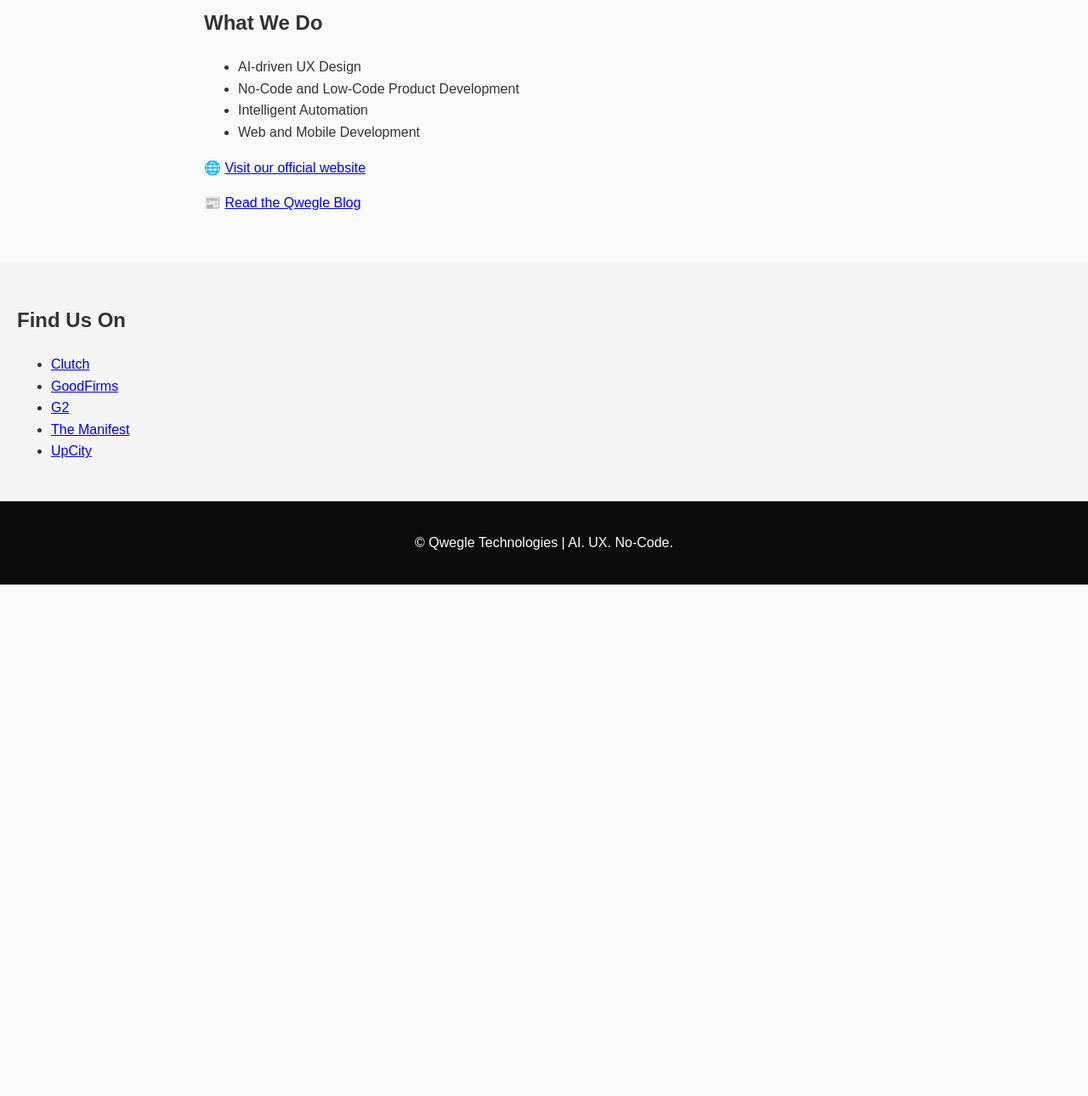
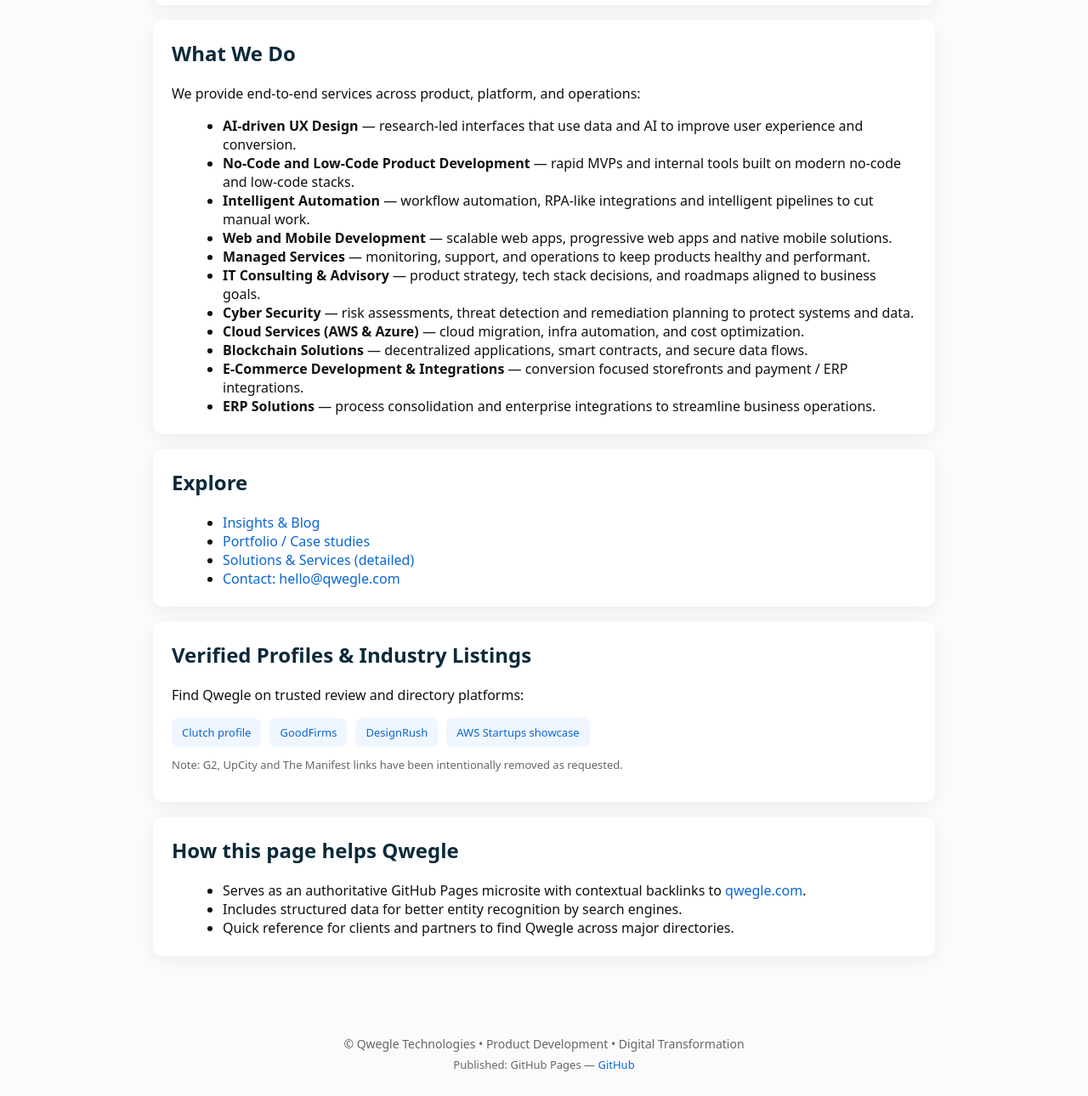
Before and after one commit to QwegleTechie/qwegle.github.io, a plain HTML site: page index.html in a window 1280 px wide. Shown: the part 377-1667 px from the top of the page at 85% size. Before the commit the page ends 1065 px from the top, so only its background shows below. Drawn offline with Linux system fonts and the light colour scheme.

Commit message:
index.html

```diff
--- a/index.html
+++ b/index.html
@@ -1,52 +1,126 @@
 <!DOCTYPE html>
 <html lang="en">
 <head>
-  <meta charset="UTF-8">
-  <meta name="viewport" content="width=device-width, initial-scale=1.0">
-  <meta name="description" content="Qwegle Technologies is a digital innovation company offering AI, UX design, and no-code development solutions for startups and enterprises.">
-  <meta property="og:title" content="Qwegle Technologies | AI, UX, and No-Code Solutions">
-  <meta property="og:description" content="Qwegle builds intelligent digital experiences through AI-driven design, automation, and no-code development.">
-  <meta property="og:image" content="https://www.qwegle.com/images/logo.png">
-  <meta property="og:url" content="https://www.qwegle.com/">
-  <meta name="twitter:card" content="summary_large_image">
-  <title>Qwegle Technologies | Official GitHub Page</title>
+  <meta charset="utf-8" />
+  <meta name="viewport" content="width=device-width,initial-scale=1" />
+  <title>Qwegle Technologies | Product Development & Digital Transformation</title>
+  <meta name="description" content="Qwegle Technologies delivers product development, AI-driven UX, no-code solutions, intelligent automation, managed services, cloud and blockchain to help businesses scale faster." />
+
+  <!-- Open Graph -->
+  <meta property="og:title" content="Qwegle Technologies | Product Development & Digital Transformation" />
+  <meta property="og:description" content="We build AI-driven UX, no-code products, intelligent automation, cloud & blockchain solutions and provide managed services to help businesses scale." />
+  <meta property="og:url" content="https://www.qwegle.com/" />
+  <meta property="og:type" content="website" />
+  <!-- Replace the image URL below with a valid Qwegle logo image URL if available -->
+  <meta property="og:image" content="https://www.qwegle.com/images/logo.png" />
+  <meta name="twitter:card" content="summary_large_image" />
+
+  <!-- Structured data -->
+  <script type="application/ld+json">
+  {
+    "@context": "https://schema.org",
+    "@type": "Organization",
+    "name": "Qwegle Technologies",
+    "url": "https://www.qwegle.com",
+    "logo": "https://www.qwegle.com/images/logo.png",
+    "sameAs": [
+      "https://clutch.co/profile/qwegle",
+      "https://www.goodfirms.co/company/qwegle",
+      "https://www.designrush.com/agency/profile/qwegle-inc",
+      "https://aws.amazon.com/startups/showcase/startup-details/bc344bdb-af74-482d-aa56-002e50eefccb",
+      "https://qwegle.github.io"
+    ],
+    "description": "Qwegle Technologies delivers product development and digital transformation solutions including AI-driven UX, no-code product development, intelligent automation, cloud, blockchain and managed services."
+  }
+  </script>
+
+  <style>
+    :root{--bg:#fbfbfb;--accent:#0b67d0;--muted:#666;--card:#ffffff}
+    body{font-family: system-ui,-apple-system,Segoe UI,Roboto,"Helvetica Neue",Arial; margin:0; background:var(--bg); color:#111}
+    header{background:linear-gradient(90deg,#061119 0%, #0b2a3a 100%); color:#fff; padding:36px 18px; text-align:center}
+    header h1{margin:0;font-size:28px;letter-spacing:0.2px}
+    header p{margin:8px 0 0;color:#cfe6ff}
+    main{max-width:920px;margin:28px auto;padding:20px}
+    .section{background:var(--card);border-radius:12px;box-shadow:0 6px 22px rgba(12,20,30,0.06);padding:22px;margin-bottom:18px}
+    h2{margin-top:0;color:#0b2a3a}
+    ul{margin:8px 0 0 20px}
+    a{color:var(--accent);text-decoration:none}
+    footer{padding:18px;text-align:center;color:var(--muted);font-size:14px}
+    .badges{display:flex;gap:10px;flex-wrap:wrap}
+    .badge{background:#f0f6ff;padding:8px 12px;border-radius:8px;font-size:13px}
+    @media (max-width:600px){header h1{font-size:20px}}
+  </style>
 </head>
-
-<body style="font-family: Arial, sans-serif; line-height: 1.6; margin: 0; padding: 0; background: #fafafa; color: #333;">
-  <header style="background:#0b0b0b; color:#fff; padding: 30px 15px; text-align:center;">
+<body>
+  <header>
     <h1>Qwegle Technologies</h1>
-    <p>Digital innovation through AI, UX, and No-Code solutions.</p>
+    <p>Product development and digital transformation that simplifies operations, improves efficiency, and helps businesses scale.</p>
   </header>
 
-  <main style="max-width:800px; margin:auto; padding:40px 20px;">
-    <h2>About Qwegle</h2>
-    <p>Qwegle Technologies builds smarter digital products through AI-driven design and no-code development. We work with startups, enterprises, and innovators to create intuitive products that scale with simplicity.</p>
+  <main>
+    <section class="section" id="about">
+      <h2>About Qwegle</h2>
+      <p>Qwegle blends design, engineering, and strategy to build product-centric solutions for startups and enterprises. We focus on practical innovation: delivering measurable outcomes with clarity and speed.</p>
+      <p><strong>Website:</strong> <a href="https://www.qwegle.com" target="_blank" rel="noopener noreferrer">https://www.qwegle.com</a></p>
+    </section>
 
-    <h2>What We Do</h2>
-    <ul>
-      <li>AI-driven UX Design</li>
-      <li>No-Code and Low-Code Product Development</li>
-      <li>Intelligent Automation</li>
-      <li>Web and Mobile Development</li>
-    </ul>
+    <section class="section" id="services">
+      <h2>What We Do</h2>
+      <p>We provide end-to-end services across product, platform, and operations:</p>
+      <ul>
+        <li><strong>AI-driven UX Design</strong> — research-led interfaces that use data and AI to improve user experience and conversion.</li>
+        <li><strong>No-Code and Low-Code Product Development</strong> — rapid MVPs and internal tools built on modern no-code and low-code stacks.</li>
+        <li><strong>Intelligent Automation</strong> — workflow automation, RPA-like integrations and intelligent pipelines to cut manual work.</li>
+        <li><strong>Web and Mobile Development</strong> — scalable web apps, progressive web apps and native mobile solutions.</li>
+        <li><strong>Managed Services</strong> — monitoring, support, and operations to keep products healthy and performant.</li>
+        <li><strong>IT Consulting & Advisory</strong> — product strategy, tech stack decisions, and roadmaps aligned to business goals.</li>
+        <li><strong>Cyber Security</strong> — risk assessments, threat detection and remediation planning to protect systems and data.</li>
+        <li><strong>Cloud Services (AWS & Azure)</strong> — cloud migration, infra automation, and cost optimization.</li>
+        <li><strong>Blockchain Solutions</strong> — decentralized applications, smart contracts, and secure data flows.</li>
+        <li><strong>E-Commerce Development & Integrations</strong> — conversion focused storefronts and payment / ERP integrations.</li>
+        <li><strong>ERP Solutions</strong> — process consolidation and enterprise integrations to streamline business operations.</li>
+      </ul>
+    </section>
 
-    <p>🌐 <a href="https://www.qwegle.com" target="_blank">Visit our official website</a></p>
-    <p>📰 <a href="https://www.qwegle.com/blog" target="_blank">Read the Qwegle Blog</a></p>
+    <section class="section" id="explore">
+      <h2>Explore</h2>
+      <ul>
+        <li><a href="https://www.qwegle.com/blog" target="_blank" rel="noopener noreferrer">Insights & Blog</a></li>
+        <li><a href="https://www.qwegle.com/projects" target="_blank" rel="noopener noreferrer">Portfolio / Case studies</a></li>
+        <li><a href="https://www.qwegle.com/solutions" target="_blank" rel="noopener noreferrer">Solutions & Services (detailed)</a></li>
+        <li><a href="mailto:hello@qwegle.com">Contact: hello@qwegle.com</a></li>
+      </ul>
+    </section>
+
+    <section class="section" id="profiles">
+      <h2>Verified Profiles & Industry Listings</h2>
+      <p>Find Qwegle on trusted review and directory platforms:</p>
+
+      <div class="badges">
+        <div class="badge"><a href="https://clutch.co/profile/qwegle" target="_blank" rel="noopener noreferrer">Clutch profile</a></div>
+        <div class="badge"><a href="https://www.goodfirms.co/company/qwegle" target="_blank" rel="noopener noreferrer">GoodFirms</a></div>
+        <div class="badge"><a href="https://www.designrush.com/agency/profile/qwegle-inc" target="_blank" rel="noopener noreferrer">DesignRush</a></div>
+        <div class="badge"><a href="https://aws.amazon.com/startups/showcase/startup-details/bc344bdb-af74-482d-aa56-002e50eefccb" target="_blank" rel="noopener noreferrer">AWS Startups showcase</a></div>
+      </div>
+
+      <p style="margin-top:12px; color:var(--muted); font-size:13px">Note: G2, UpCity and The Manifest links have been intentionally removed as requested.</p>
+    </section>
+
+    <section class="section" id="notes">
+      <h2>How this page helps Qwegle</h2>
+      <ul>
+        <li>Serves as an authoritative GitHub Pages microsite with contextual backlinks to <a href="https://www.qwegle.com" target="_blank" rel="noopener noreferrer">qwegle.com</a>.</li>
+        <li>Includes structured data for better entity recognition by search engines.</li>
+        <li>Quick reference for clients and partners to find Qwegle across major directories.</li>
+      </ul>
+    </section>
   </main>
 
-  <section style="background:#f5f5f5; padding:30px 20px;">
-    <h2>Find Us On</h2>
-    <ul>
-      <li><a href="https://clutch.co/profile/qwegle" target="_blank">Clutch</a></li>
-      <li><a href="https://www.goodfirms.co/company/qwegle" target="_blank">GoodFirms</a></li>
-      <li><a href="https://www.g2.com/products/qwegle" target="_blank">G2</a></li>
-      <li><a href="https://www.themanifest.com/company/qwegle" target="_blank">The Manifest</a></li>
-      <li><a href="https://www.upcity.com/profiles/qwegle" target="_blank">UpCity</a></li>
-    </ul>
-  </section>
-
-  <footer style="background:#0b0b0b; color:#fff; text-align:center; padding:20px;">
-    <p>© Qwegle Technologies | AI. UX. No-Code.</p>
+  <footer>
+    <div style="max-width:920px;margin:0 auto;padding:10px 18px">
+      <p style="margin:0 0 6px 0">© Qwegle Technologies • Product Development • Digital Transformation</p>
+      <p style="margin:0;color:var(--muted);font-size:13px">Published: GitHub Pages — <a href="https://github.com/" target="_blank" rel="noopener noreferrer">GitHub</a></p>
+    </div>
   </footer>
 </body>
 </html>
```
